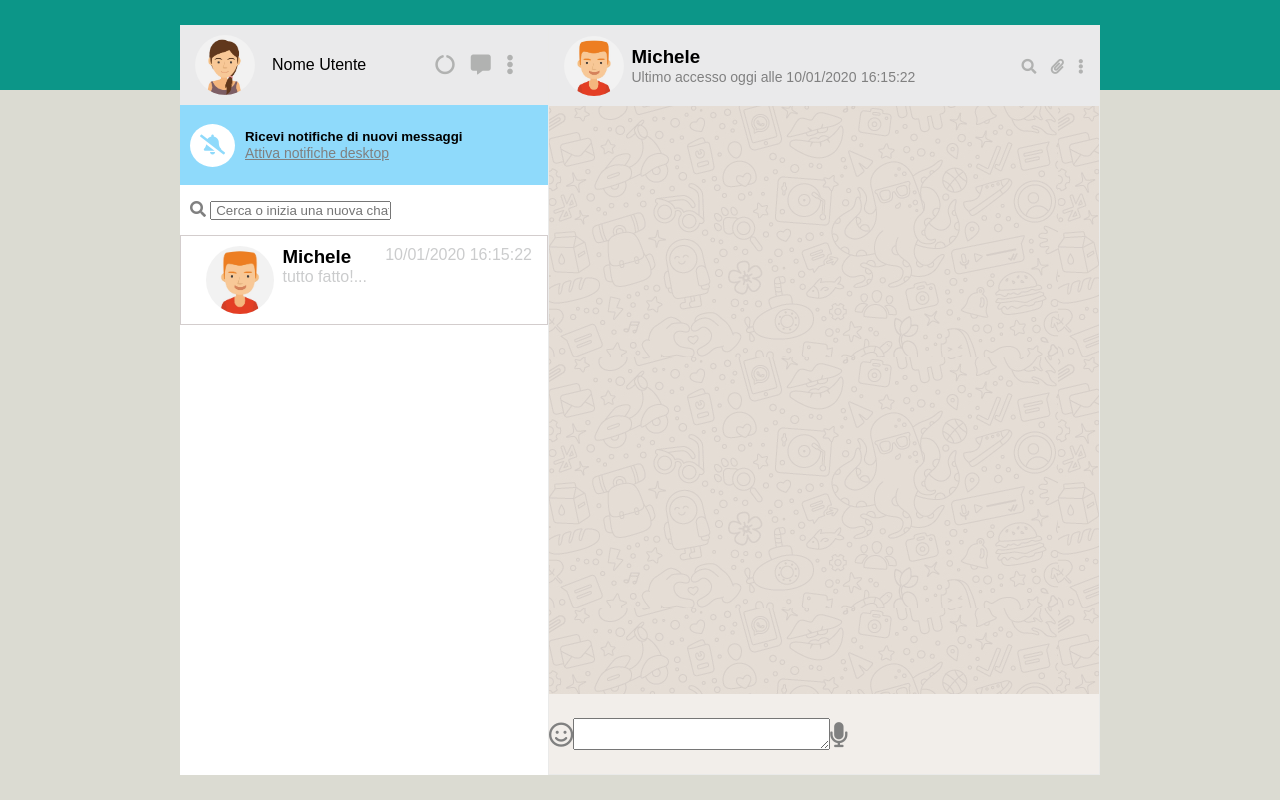
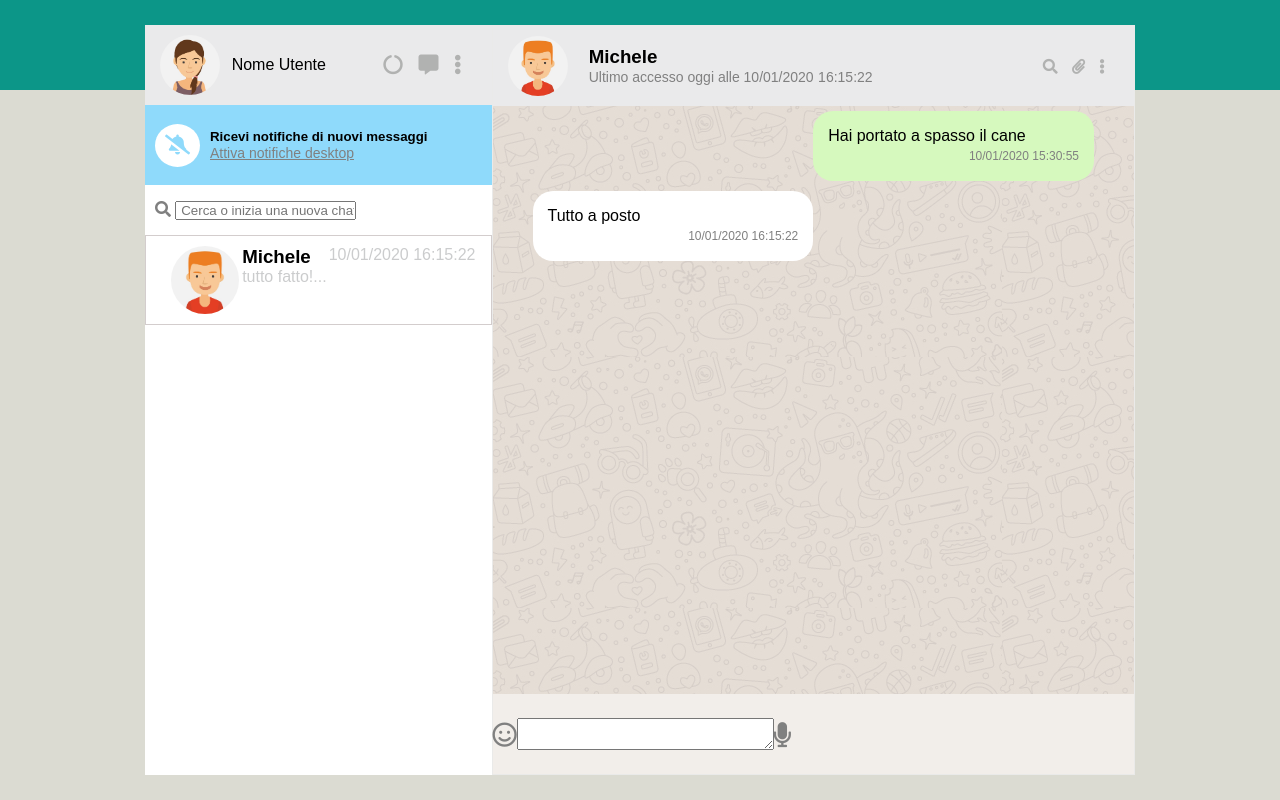
Before and after one commit to Vinc-78/vue-boolzapp, a plain HTML site: page index.html in a window 1280 px wide. Drawn offline with nearby package versions, Linux system fonts and the light colour scheme.

Commit message:
inserite le classi dei messaggi in e out

```diff
--- a/css/style.css
+++ b/css/style.css
@@ -10,8 +10,8 @@
 ************************************************/
 .container {
   position: fixed;
-  width: 920px;
-  margin: 25px calc((100% - 920px) / 2);
+  width: 990px;
+  margin: 25px calc((100% - 990px) / 2);
   background-color: white;
   height: calc(100% - 50px);
   z-index: 100;
@@ -20,14 +20,14 @@
 }
 
 .aside-left {
-  width: 40%;
+  width: 35%;
   height: 100%;
   display: flex;
   flex-direction: column;
   }
 
 .chat-box {
-  width: 60%;
+  width: 65%;
   height: 100%;
   border:1px solid rgb(234, 234, 233);
   display: flex;
@@ -221,10 +221,59 @@ z-index: -1;}
 
 }
 
+.chat-area .mess {
+  min-height: 65px;
+  margin: 0 25px;
+  padding: 5px 15px;
+
+}
+
+.chat-area .uscita{
+  display: flex;
+  justify-content: flex-end;
+}
+
+.chat-area .entrata{
+  display: flex;
+  justify-content: flex-start;
+}
+
+
+.testo-forma {
+    border-radius: 20px;
+    min-width: 50%;
+    display: flex;
+    line-height: 20px;
+    padding: 15px;
+    flex-direction: column;
+    justify-content: center;}
+
+.testo-forma span{
+  color: grey;
+  font-size: 12px;
+  text-align: end;
+}
+
+.testo-forma p{
+
+  font-size: 16px;
+  text-align: start;
+}
+.testo-uscita {
+  background-color: rgb(214, 249, 190);
+
+ }
+
+.testo-entrata {
+  background-color: white;}
+
+
+
 /* Chat Search */
+
 .chat-search{
+  flex-shrink: 0;
   height: 80px;
-  flex-shrink: 0;
   background-color: rgb(242, 238, 234);
   color:grey;
   font-size: 25px;
--- a/index.html
+++ b/index.html
@@ -124,7 +124,23 @@
 
         </div>
 
-        <div class="chat-area"></div>
+        <div class="chat-area">
+          <div class="mess uscita">
+            <div class="testo-forma testo-uscita">
+              <p>Hai portato a spasso il cane</p>
+              <span>10/01/2020 15:30:55</span>
+            </div>
+          </div>
+
+          <div class="mess entrata">
+            <div class="testo-forma testo-entrata">
+              <p>Tutto a posto</p>
+              <span>10/01/2020 16:15:22</span>
+
+            </div>
+          </div>
+
+        </div>
 
         <div class="chat-search">
           <i class="far fa-smile"></i>
```
